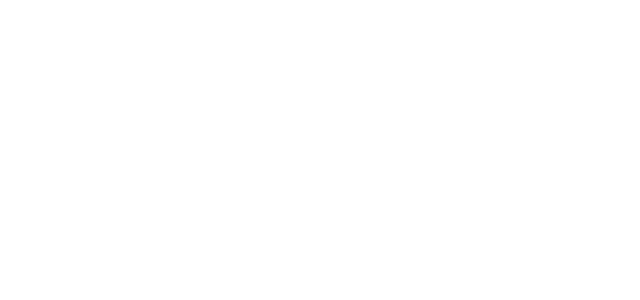
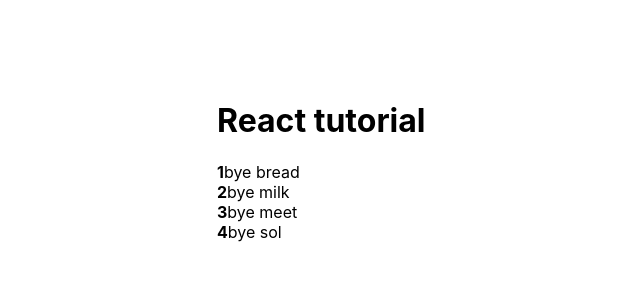
Before and after one commit to julia-mironova/TODO-react, a React (Create React App) app in the folder react-youtube/: page / in a window 1280 px wide. Shown: the top 300 px of the page, without its empty margins (123-763 px from the left). Built offline with nearby package versions, Linux system fonts and the light colour scheme.

Commit message:
feat: components

```diff
--- a/react-youtube/package.json
+++ b/react-youtube/package.json
@@ -6,6 +6,7 @@
     "@testing-library/jest-dom": "^5.16.2",
     "@testing-library/react": "^12.1.4",
     "@testing-library/user-event": "^13.5.0",
+    "prop-types": "^15.8.1",
     "react": "^17.0.2",
     "react-dom": "^17.0.2",
     "react-scripts": "5.0.0",
--- a/react-youtube/src/App.js
+++ b/react-youtube/src/App.js
@@ -1,7 +1,21 @@
 import React from "react";
+import TodoList from "./todo/todoList";
 
 function App() {
-	return <div className="wrapper"></div>;
+	const todos = [
+		{ id: 1, iscomplite: false, title: "bye bread" },
+		{ id: 2, iscomplite: false, title: "bye milk" },
+		{ id: 3, iscomplite: false, title: "bye meet" },
+		{ id: 4, iscomplite: false, title: "bye sol" },
+	];
+
+	return (
+		<div className="wrapper">
+			<h1>React tutorial</h1>
+
+			{<TodoList todoN={todos} />}
+		</div>
+	);
 }
 
 export default App;
--- a/react-youtube/src/index.css
+++ b/react-youtube/src/index.css
@@ -14,4 +14,6 @@
 
 .wrapper {
 	padding-top: 5rem;
+	margin: 0 auto;
+	width: 600px;
 }
--- /dev/null
+++ b/react-youtube/src/todo/todoItem.js
@@ -0,0 +1,18 @@
+import React from "react";
+import PropTypes from "prop-types";
+
+function TodoItem({ todoN, i }) {
+	return (
+		<li>
+			<strong>{i + 1}</strong>
+			{todoN.title}
+		</li>
+	);
+}
+
+TodoItem.propTypes = {
+	todoN: PropTypes.object.isRequired,
+	i: PropTypes.number,
+};
+
+export default TodoItem;
--- /dev/null
+++ b/react-youtube/src/todo/todoList.js
@@ -0,0 +1,27 @@
+import React from "react";
+import PropTypes from "prop-types";
+import TodoItem from "./todoItem";
+
+const styles = {
+	ul: {
+		listStyle: "none",
+		margin: 0,
+		padding: 0,
+	},
+};
+
+function TodoList(props) {
+	return (
+		<ul style={styles.ul}>
+			{props.todoN.map((todo, index) => {
+				return <TodoItem todoN={todo} key={todo.id} i={index} />;
+			})}
+		</ul>
+	);
+}
+
+TodoList.propTypes = {
+	todoN: PropTypes.arrayOf(PropTypes.object).isRequired,
+};
+
+export default TodoList;
```
